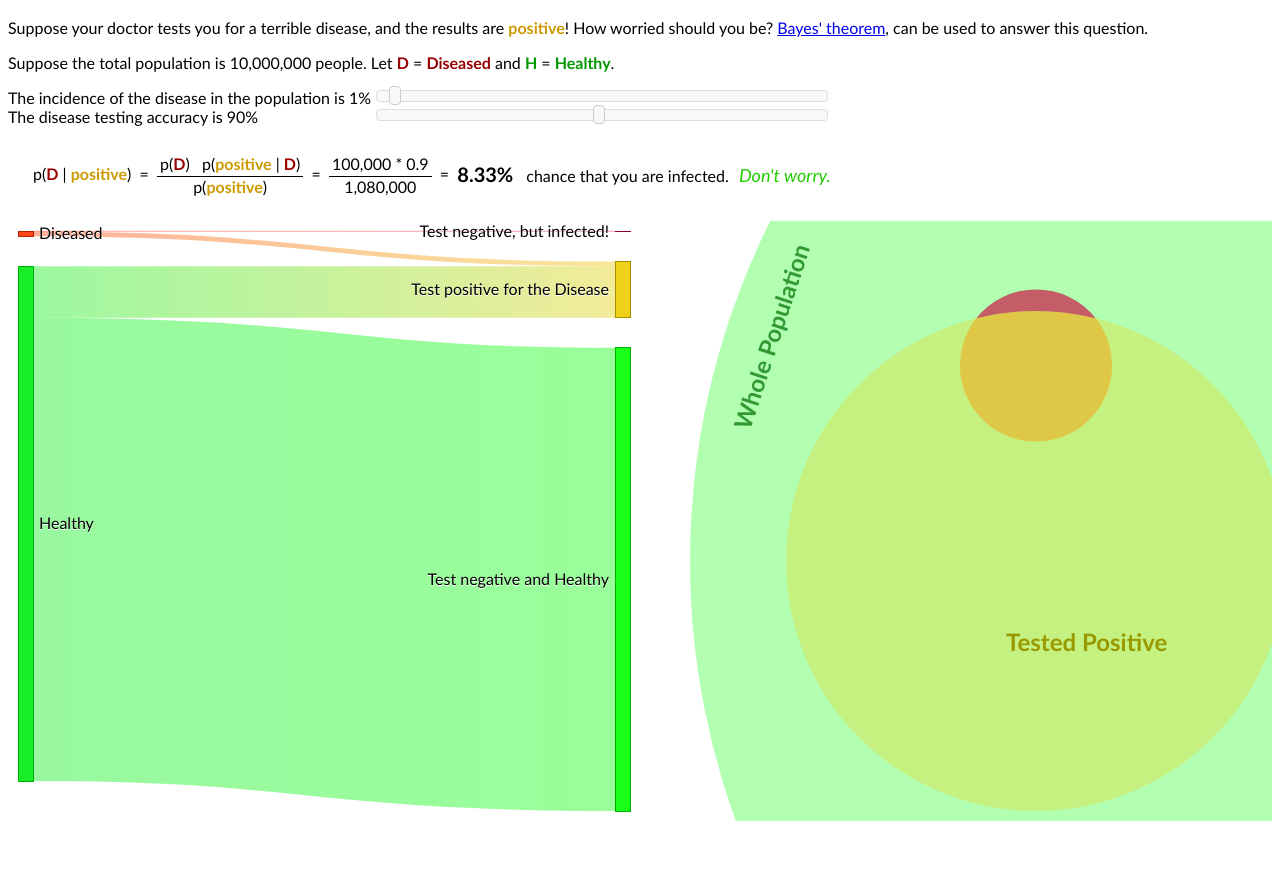
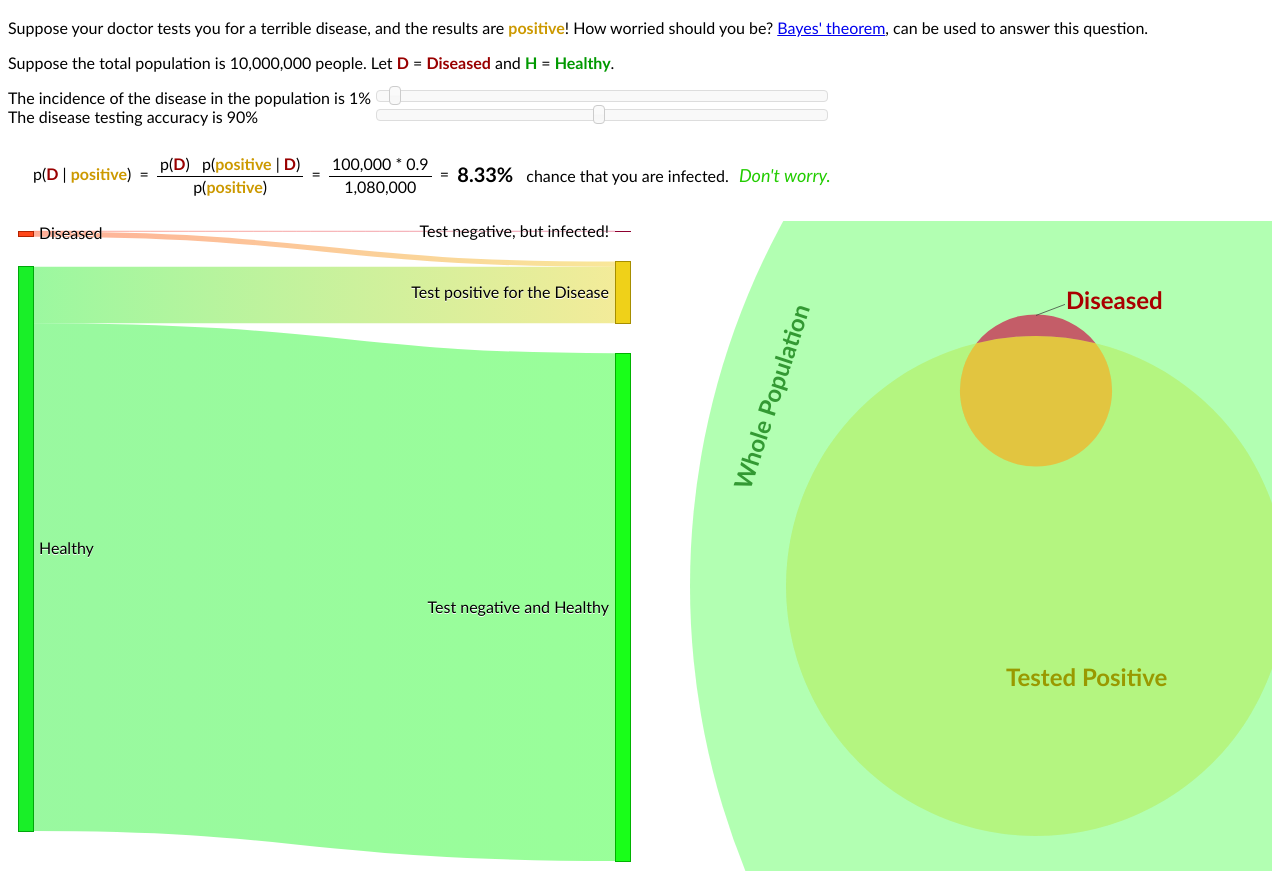
Before and after one commit to barrybecker4/bayes-rule-viz, a plain HTML site: page index.html in a window 1280 px wide. Shown: the part 50-921 px from the top of the page. Before the commit the page ends 871 px from the top, so only its background shows below. Drawn offline with Linux system fonts and the light colour scheme.

Commit message:
adjust colors and positioning.

```diff
--- a/css/styles.css
+++ b/css/styles.css
@@ -32,10 +32,10 @@ body {
 #sankey-view {
     float: left;
     width: 50%;
-    height: 600px;
+    height: 650px;
 }
 #venn-diagram-view {
     float: right;
     width: 50%;
-    height: 600px;
+    height: 650px;
 }
--- a/css/vennDiagram.css
+++ b/css/vennDiagram.css
@@ -20,6 +20,9 @@
 .venn-label.positive {
     fill: #999900;
 }
+.venn-label.diseased {
+    fill: #aa0000;
+}
 
 .venn-line {
     stroke: #333333;
--- a/js/vennDiagramView.js
+++ b/js/vennDiagramView.js
@@ -13,7 +13,7 @@ var disease = (function(module) {
         var TEST_POS_CIRCLE_RADIUS = 250;
         var DURATION = 300;
         var POP_LABEL_X = 100;
-        var POP_LABEL_Y = 200;
+        var POP_LABEL_Y = 260;
 
         var my = {};
 
@@ -54,7 +54,7 @@ var disease = (function(module) {
 
             svg.append("circle")
                 .attr("class", "test-positive-circle")
-                .attr("fill-opacity", 0.1)
+                .attr("fill-opacity", 0.2)
                 .attr("fill", disease.POSITIVE_COLOR);
 
             svg.append("circle")
@@ -118,8 +118,8 @@ var disease = (function(module) {
 
             svg.append("path")
                 .attr("class", "test-positive-healthy-intersection")
-                .attr("fill-opacity", 0.2)
-                .attr("fill", disease.POSITIVE_COLOR)
+                .attr("fill-opacity", 0.1)
+                .attr("fill", "#55ee00")
                 .on("mouseover", function(d) {
                     d3.select(this).transition("tooltip").duration(DURATION)
                         .style("stroke", "black")
@@ -133,7 +133,7 @@ var disease = (function(module) {
                 })
                 .on("mouseout", function(d) {
                     d3.select(this).transition("tooltip").duration(DURATION)
-                        .style("fill-opacity", 0.2)
+                        .style("fill-opacity", 0.1)
                         .style("stroke-width", 0)
                         .style("stroke-opacity", 0.0);
                     svg.select("circle.test-positive-circle").transition("tooltip").duration(DURATION)
@@ -145,6 +145,11 @@ var disease = (function(module) {
             svg.append("text")
                 .attr("class", "venn-label positive")
                 .text("Tested Positive");
+            svg.append("text")
+                .attr("class", "venn-label diseased")
+                .text("Diseased");
+            svg.append("line")
+                .attr("class", "venn-line diseased");
         }
 
 
@@ -195,11 +200,22 @@ var disease = (function(module) {
                 .attr("r", popRad);
 
             var rot = 180/Math.PI * Math.asin(popRad / popCircleCenterX);
+            var diseasedTop = diseasedCenterY - diseasedRad;
             svg.selectAll("text.venn-label.positive")
                 .attr("x", centerX - 30)
                 .attr("y", 0.7 * chartHeight);
+            svg.selectAll("text.venn-label.diseased")
+                .attr("x", centerX + 30)
+                .attr("y", diseasedTop - 5);
+
+            svg.selectAll("line.venn-line.diseased")
+                .attr("x1", centerX)
+                .attr("y1", diseasedTop + 1)
+                .attr("x2", centerX + 29)
+                .attr("y2", diseasedTop - 10);
             svg.selectAll("text.venn-label.population")
                 .attr("transform", "rotate(" + -rot + " " + POP_LABEL_X + " " + POP_LABEL_Y + ")");
+
 
             svg.selectAll("circle.test-positive-circle")
                 .attr("cx", centerX)
@@ -232,7 +248,7 @@ var disease = (function(module) {
             phPath.attr("d", pathFunc(centerX, chartHeightD2, testPositiveRad,
                 centerX, diseasedCenterY, diseasedRad, 1, 0,  1, 1));
             phPath.select("title")
-                .text(numPositiveAndHealthy.toLocaleString()  + " Are healthy out of the\n" +
+                .text(numPositiveAndHealthy.toLocaleString()  + " are healthy out of the\n" +
                     numPositive.toLocaleString() + " that tested positive.");
         };
 
```
